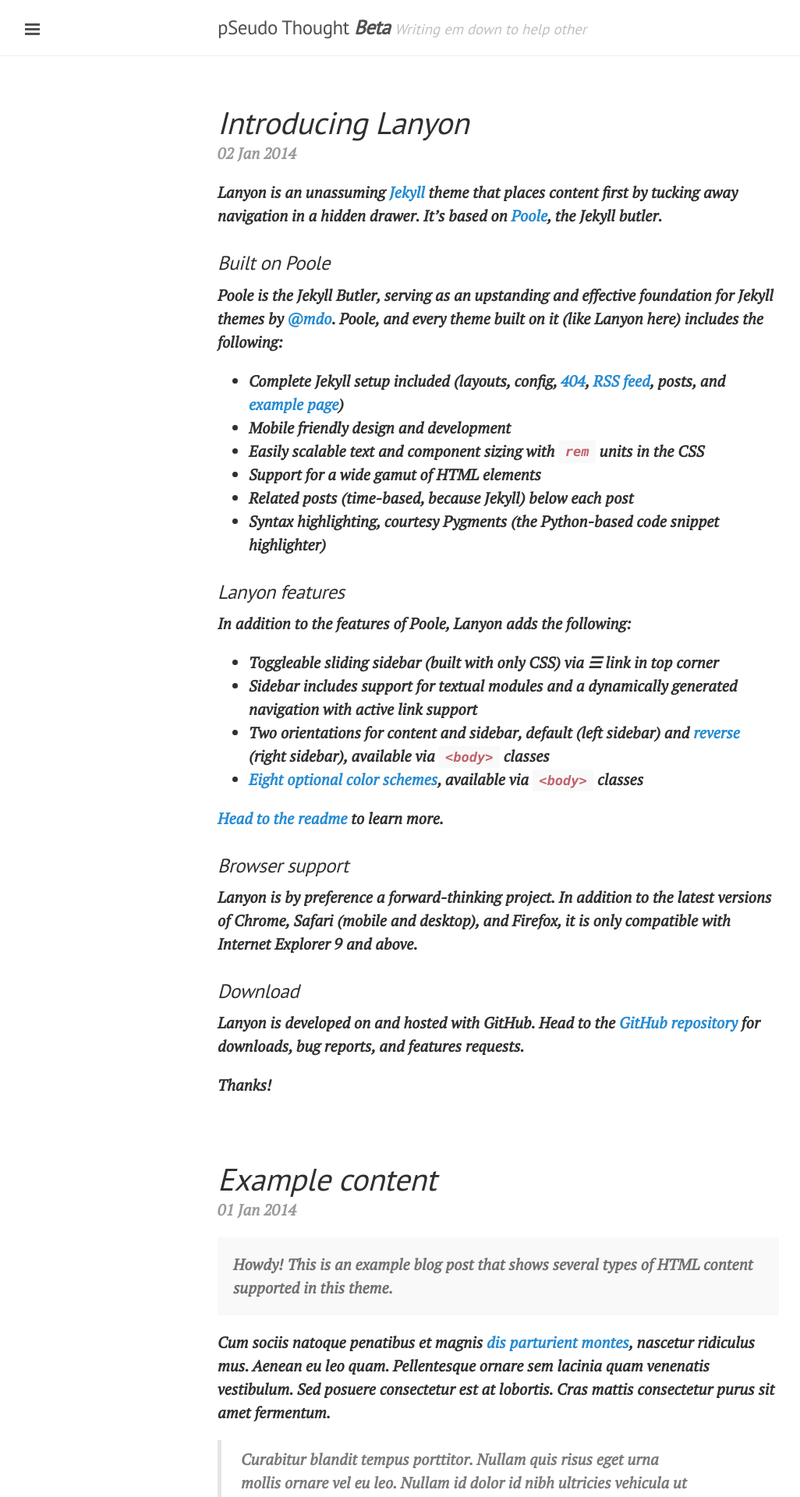
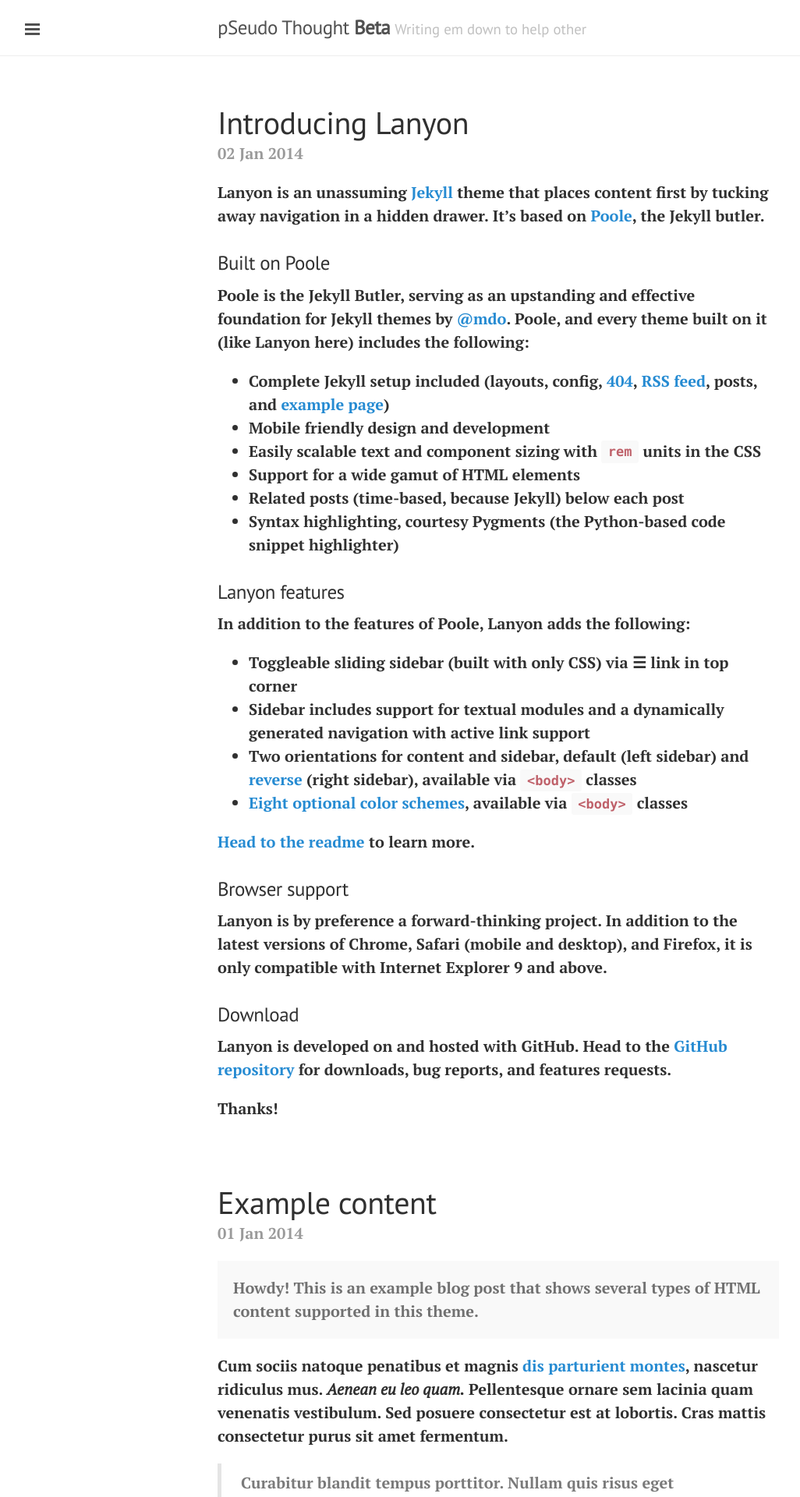
Before and after one commit to DharmeshPandav/dharmeshpandav.github.io, a Jekyll site: the page built from index.html, in a window 1280 px wide. Shown: the top 1920 px of the page at 78% size, without its empty margins (1-1027 px from the left). Built offline with Jekyll 4.4.1, drawn with Linux system fonts in a browser that asks for light colours; Markdown is read by kramdown in place of the engine named in the settings; the list of posts is cut into pages by our own code.

```diff
--- a/_config.yml
+++ b/_config.yml
@@ -6,7 +6,7 @@ pygments:         true
 permalink:        pretty
 
 # Setup
-title:            pSeudo Thought <strong><em>Beta
+title:            pSeudo Thought <strong>Beta
 tagline:          'Writing em down to help other '
 description:      'A silly attempt to mirror my thought on papper from so called brain'
 url:              http://dharmeshpandav.github.io/
```
